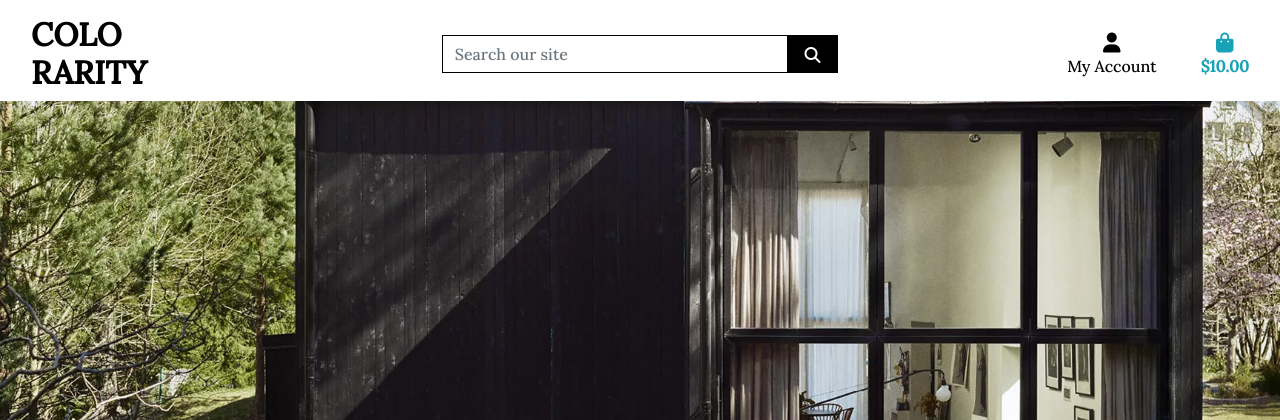
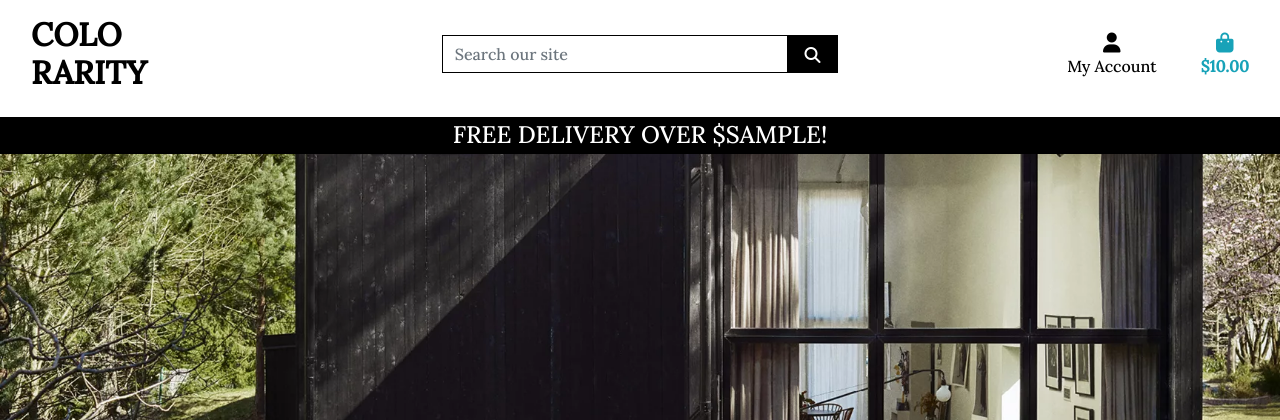
Before and after one commit to Daffie95/Colorarity_ms4, a Django app: template templates/base.html in a window 1280 px wide. Shown: the top 420 px of the page. Run offline with Django 3.2, Linux system fonts and the light colour scheme; the template is opened without the code that fills it: most values are stand-ins (such as "Sample title", 1, 10 or a date in 2020); some libraries are stand-ins or nearby versions.

Commit message:
configured dropdown navs on mobile and large screens

```diff
--- a/templates/base.html
+++ b/templates/base.html
@@ -2,7 +2,7 @@
 
 <!doctype html>
 <html lang="en">
-  <head>
+<head>
 
     {% block meta %}
         <meta http-equiv="X-UA-Compatible" content="ie=edge">
@@ -34,8 +34,8 @@
     {% endblock %}
 
     <title>Colorarity {% block extra_title %}{% endblock %}</title>
-  </head>
-  <body>
+</head>
+<body>
     <header class="container-fluid fixed-top">
         <div id="topnav" class="row bg-white pt-lg-2 d-none d-lg-flex">
             <div class="col-12 col-lg-4 my-auto py-1 py-lg-0 text-center text-lg-left">
@@ -96,6 +96,20 @@
                 </ul>
             </div>
         </div>
+        <div class="row bg-white">
+            <nav class="navbar navbar-expand-lg navbar-light w-100">
+                <button class="navbar-toggler" type="button" data-toggle="collapse" data-target="#main-nav" aria-controls="main-nav" aria-expanded="false" aria-label="Toggle navigation">
+                    <span class="navbar-toggler-icon"></span>
+                </button>
+                {% include 'includes/mobile-top.html' %}
+                {% include 'includes/main-page-nav.html' %}
+            </nav>
+        </div>
+        <div id="delivery-banner" class="row text-center">
+            <div class="col bg-black text-white">
+                <h4 class="logo-font my-1">Free delivery over ${{ free_shipping_threshold }}!</h4>
+            </div>
+        </div>
     </header>
 
     {% if messages %}
@@ -112,5 +126,5 @@
     {% endblock %}
 
 
-  </body>
+</body>
 </html>
```
